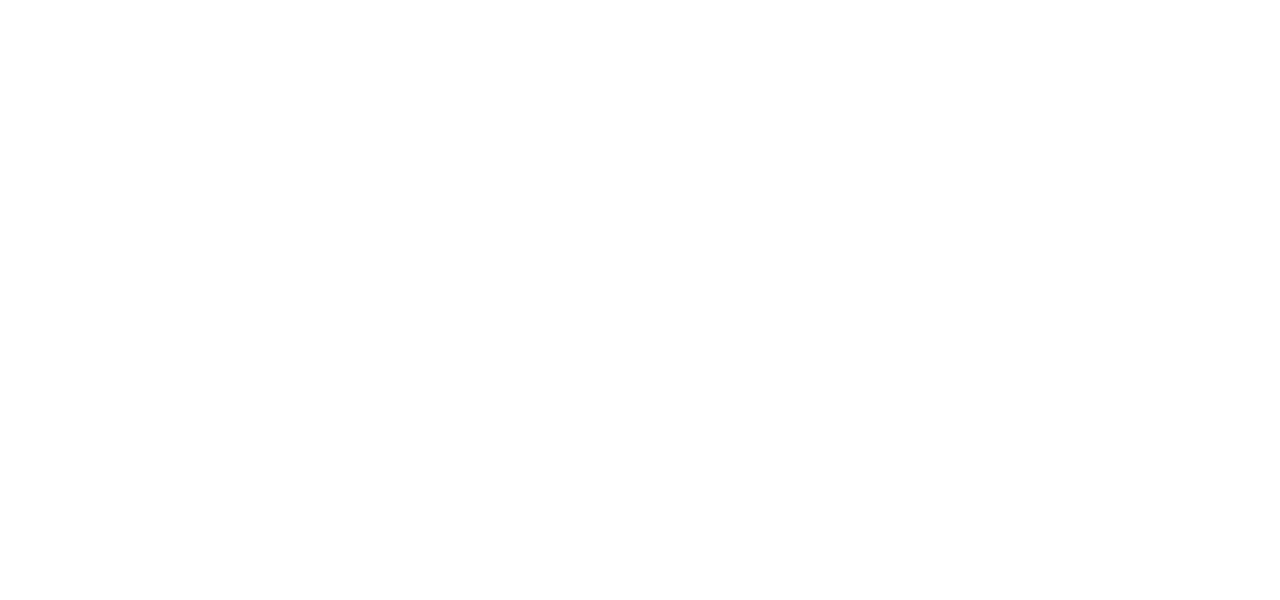
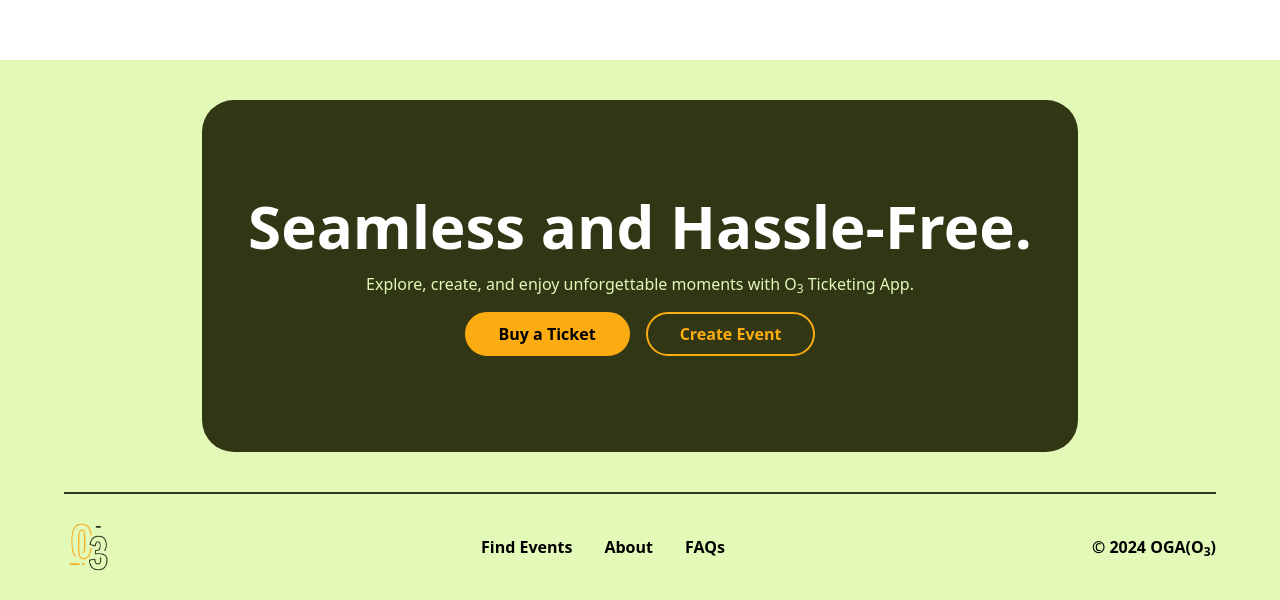
Before and after one commit to BlarQ/OGA, a Next.js app: page / in a window 1280 px wide. Shown: the part 836-1436 px from the top of the page. Before the commit the page ends 800 px from the top, so only its background shows below. Built offline with nearby package versions, Linux system fonts and the light colour scheme.

Commit message:
feat: footer 50% done

```diff
--- a/src/app/components/Footer.jsx
+++ b/src/app/components/Footer.jsx
@@ -1,28 +1,31 @@
+import Image from 'next/image'
 import Link from 'next/link'
 import React from 'react'
 
 const Footer = () => {
     return (
-        <footer className='px-[10%]'>
+        <footer className='
+        px-16
+        bg-secondary'>
+            <div className='py-10
+            px-[12%]'>
                 <div className='bg-tertiary
-            text-white
-            py-36
+                py-24
+                gap-4
                 flex
-            items-center
-            justify-center
                 flex-col
                 rounded-[2rem]
-            gap-4'>
-
+                '>
                     <div className='flex
                     items-center
                     justify-center
                     flex-col
                     gap-4'>
                         <h1 className='text-6xl
-                    font-semibold'>No Delays, No Huddles.</h1>
+                        font-semibold
+                        text-white'>Seamless and Hassle-Free.</h1>
                         <p className='text-base
-                    text-secondary'>Discover, create & experience unforgettable moments with EventPorte</p>
+                        text-secondary'>Explore, create, and enjoy unforgettable moments with O<sub>3</sub> Ticketing App.</p>
                     </div>
 
                     <div className='flex
@@ -47,6 +50,47 @@
                         duration-300' href="/">Create Event</Link>
                     </div>
                 </div>
+            </div>
+
+
+            <div className='
+            divide-y-2
+            divide-tertiary
+
+            '>
+                <div>
+
+                </div>
+
+                <div className='flex
+            justify-between
+            items-center
+            py-7'>
+                    <div>
+                        <Image src="/o3logo.png" height={50} width={50} alt='O3 Logo' />
+                    </div>
+
+                    <nav>
+                        <ul className='flex
+                    gap-8
+                    font-semibold'>
+                            <li>
+                                <Link href="/">Find Events</Link>
+                            </li>
+                            <li>
+                                <Link href="/">About</Link>
+                            </li>
+                            <li>
+                                <Link href="/">FAQs</Link>
+                            </li>
+                        </ul>
+                    </nav>
+
+                    <div className='font-semibold'>
+                        <p>&copy; {new Date().getFullYear()} OGA(O<sub>3</sub>)</p>
+                    </div>
+                </div>
+            </div>
         </footer>
     )
 }
--- a/src/app/page.jsx
+++ b/src/app/page.jsx
@@ -5,7 +5,9 @@
   return (
     <div>
 
-
+      <div className="min-h-[100vh]">
+        <h1>wrfbhf</h1>
+      </div>
 
       <Footer />
     </div>
```
Lines whose indentation alone changed are shown as unchanged.
